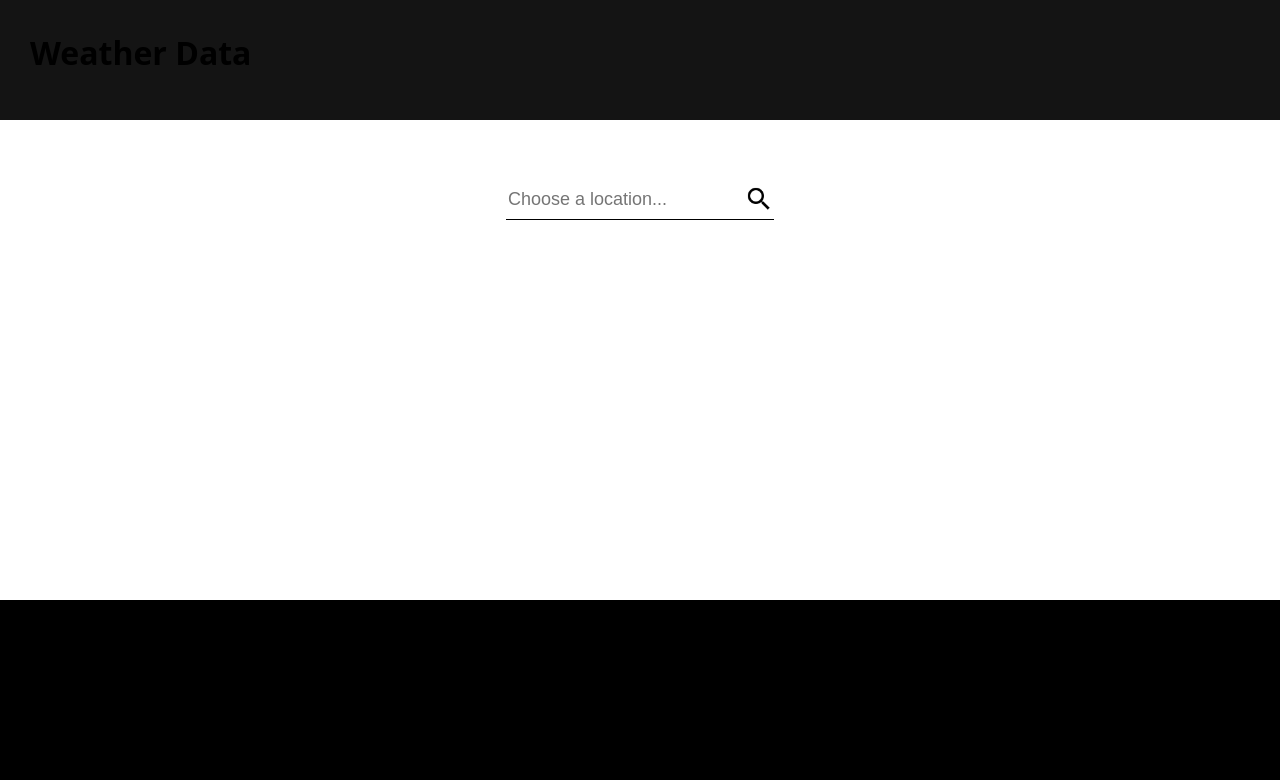
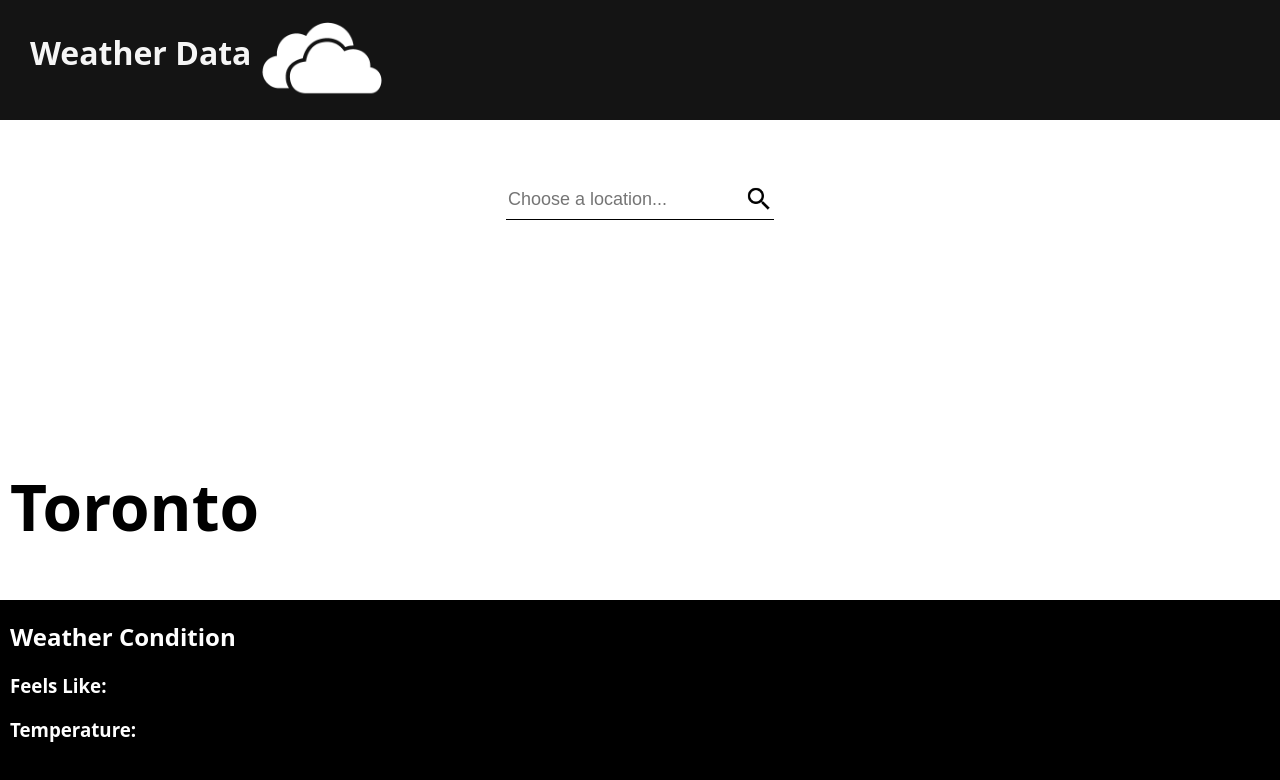
Before and after one commit to StretchedCode/weatherApp, a website built with webpack: page src/test.html in a window 1280 px wide. Built offline with nearby package versions, Linux system fonts and the light colour scheme.

Commit message:
Added icon to header, added footer for weatherStats and footer title

```diff
--- a/src/test.html
+++ b/src/test.html
@@ -10,17 +10,22 @@
 <body>
     <div class="main">
         <div class="header">
-            <h1>Weather Data</h1>
+            <h1 class="headerText">Weather Data</h1>
+            <img src="./assets/clouds.png" alt="">
         </div>
 
         <div class="mainContent">
-            <form action="" method="" class="mainForm">
+            <form action="" class="mainForm">
                 <input type="text" name="" id="searchInput" placeholder="Choose a location...">
                 <button><img src="./assets/magnify.png" alt="" id="btnImg"></button>
             </form>
 
+            <div class="city"><h1>Toronto</h1></div>
+
             <div class="weatherStats">
-
+                <h2>Weather Condition</h2>
+                <h3>Feels Like: </h3>
+                <h3>Temperature: </h3>
             </div>
 
         </div>
```
